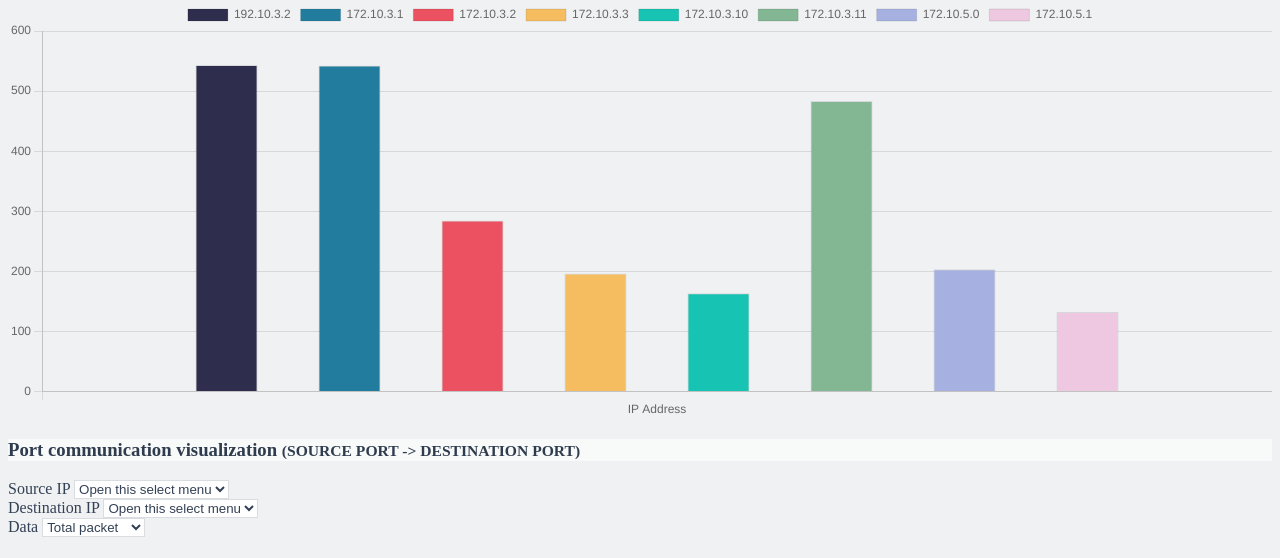
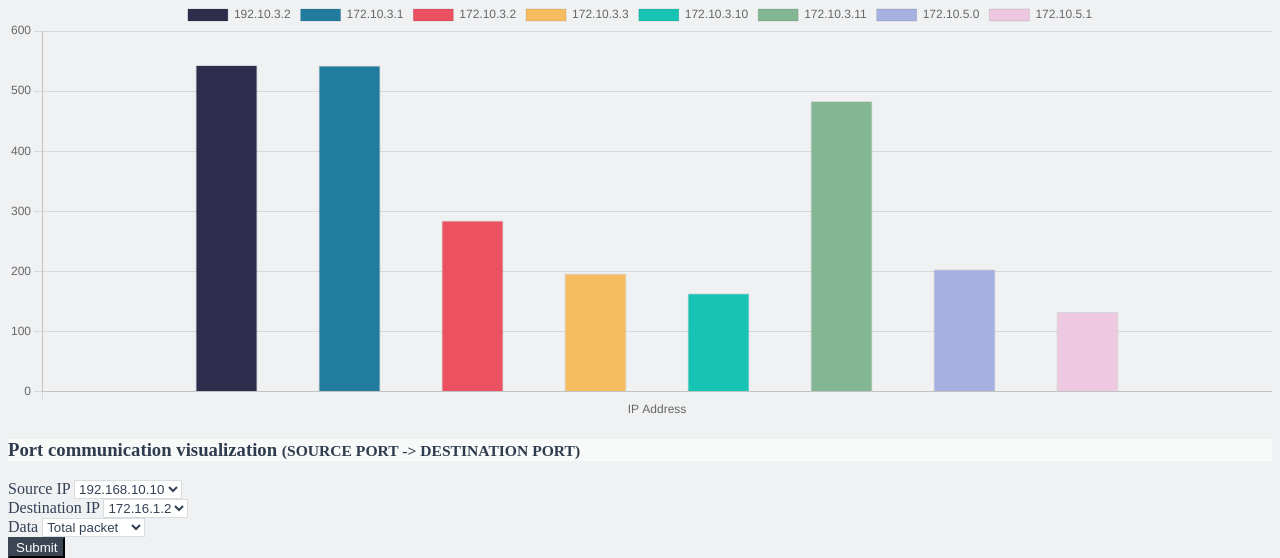
Before and after one commit to stud3nt101/ICT3204_Security_Analytics, a Flask app: template app/templates/dashboard.html in a window 1280 px wide. Shown: the part 1993-2551 px from the top of the page. Run offline with Flask 2, Linux system fonts and the light colour scheme; the template is opened without the code that fills it, so the values that code supplies are empty; a map, chart or similar area stays blank; some libraries are stand-ins or nearby versions.

Commit message:
add heatmap filter

```diff
--- a/app/app.py
+++ b/app/app.py
@@ -4,13 +4,13 @@ from os import system
 import logs
 import LoadData
 
-from flask import Flask, render_template, redirect, request, make_response, session
+from flask import Flask, render_template, redirect, request
 
 app = Flask(__name__)
 
 
 # Route for default page
-@app.route('/')
+@app.route('/', methods=["POST", "GET"])
 def home():
     return redirect('/dashboard')
 
@@ -18,12 +18,18 @@ def home():
 # Route for dashboard page
 @app.route('/dashboard')
 def dashboard():
-    src_ip = request.form['srcip']
-    dst_ip = request.form['dstip']
-    data_filter = request.form['filterdata']
     test_ip = {'192.10.3.2': "10", '172.10.3.2': "500", "172.10.3.1": "232", "172.10.5.1":"324"}
-    bubble_data = LoadData.extract_data("./upload/secure-server.binetflow", "192.168.10.10", "172.16.1.2")
+    bubble_data = LoadData.extract_data("./upload/secure-server.binetflow", "192.168.10.10", "172.16.1.2", 50, "byte")
     return render_template('dashboard.html', ip=test_ip, port_count=json.dumps(bubble_data))
+
+
+@app.route('/dashboard', methods=["POST"])
+def heatmapdata():
+    src_ip = str(request.form.get('srcip'))
+    dst_ip = request.form.get('dstip')
+    data_filter = request.form.get('filterdata')
+    bubble_data = LoadData.extract_data("./upload/secure-server.binetflow", src_ip, dst_ip, 50, data_filter)
+    return json.dumps(bubble_data)
 
 
 @app.route('/authlog')
--- a/app/static/js/heatmap.js
+++ b/app/static/js/heatmap.js
@@ -2,9 +2,10 @@ var chartDom = document.getElementById('heatmap');
 var myChart = echarts.init(chartDom);
 var option;
 
-datas = bubblechart_data;
+dataset = bubblechart_data;
+
+function heatmap(datas){
     var keys = Object.keys(datas);
-
     var dataset = [];
     var duration = [];
     var bytes = [];
@@ -72,7 +73,10 @@ option = {
     };
 
     option && myChart.setOption(option);
+}
 
 function onlyUnique(value, index, self) {
   return self.indexOf(value) === index;
 }
+
+heatmap(dataset)
--- /dev/null
+++ b/app/static/js/heatmap_form.js
@@ -0,0 +1,16 @@
+var form = document.getElementById('hm_filter');
+
+function filter(){
+    $.ajax({
+        type:'POST',
+        url:'/dashboard',
+        data:{
+          srcip:$("#srcip-select").val(),
+          dstip:$("#dstip-select").val(),
+          filterdata: $("#data-select").val()
+        },
+        success: function (html) {
+          heatmap(JSON.parse(html));
+        }
+    })
+};
--- a/app/templates/dashboard.html
+++ b/app/templates/dashboard.html
@@ -140,36 +140,37 @@
                           <h3 class="block-title">Port communication visualization <small>(SOURCE PORT -> DESTINATION PORT)</small></h3>
                       </div>
                       <div class="block-content block-content-full">
-                          <form action="{{ url_for('dashboard') }}" method="POST">
-                          <div class="row">
-                              <div class="col-lg-4 col-xl-4">
+                          <form action="/" method="POST" name="heatmap_filter" id="hm_filter">
+                          <div class="row" style="vertical-align:center">
+                              <div class="col-lg-4 col-xl-3">
                                 <div class="mb-4">
                                   <label class="form-label" for="srcip-select">Source IP</label>
                                   <select class="form-select" id="srcip-select" name="srcip">
-                                    <option selected>Open this select menu</option>
-                                    <option value="192.168.10.10">Option #1</option>
-                                    <option value="192.168.30.31">Option #2</option>
+                                    <option value="192.168.10.10">192.168.10.10</option>
+                                    <option value="192.168.30.31">192.168.30.31</option>
                                   </select>
                                 </div>
                               </div>
-                              <div class="col-lg-4 col-xl-4">
+                              <div class="col-lg-4 col-xl-3">
                                 <div class="mb-4">
                                   <label class="form-label" for="dstip-select">Destination IP</label>
                                   <select class="form-select" id="dstip-select" name="dstip">
-                                    <option selected>Open this select menu</option>
                                     <option value="172.16.1.2">172.16.1.2</option>
                                   </select>
                                 </div>
                               </div>
-                              <div class="col-lg-4 col-xl-4">
+                              <div class="col-lg-4 col-xl-3">
                                 <div class="mb-4">
                                   <label class="form-label" for="data-select">Data</label>
                                   <select class="form-select" id="data-select" name="filterdata">
-                                    <option value="2">Total packet</option>
-                                    <option value="3">Total duration</option>
-                                    <option value="4">Total byte</option>
+                                    <option value="packet">Total packet</option>
+                                    <option value="dur">Total duration</option>
+                                    <option value="byte">Total byte</option>
                                   </select>
                                 </div>
+                              </div>
+                              <div class="col-lg-4 col-xl-3">
+                                  <button type="button" class="btn btn-secondary" type="submit" for="heatmap_filter" onclick="filter();">Submit</button>
                               </div>
                           </div>
                           </form>
@@ -260,7 +261,7 @@
     <script src="{{ url_for('static', filename='js/donut1.js') }}"></script>
     <script src="{{ url_for('static', filename='js/donut2.js') }}"></script>
     <script src="{{ url_for('static', filename='js/barchart.js') }}"></script>
-<!--    <script src="{{ url_for('static', filename='js/bubblechart.js') }}"></script>-->
     <script src="{{ url_for('static', filename='js/heatmap.js') }}"></script>
+    <script src="{{ url_for('static', filename='js/heatmap_form.js') }}"></script>
 
 {% endblock additional_js %}
```
Also changed, not shown: app/LoadData.py (+8 -9 lines). Lines whose indentation alone changed are shown as unchanged.
